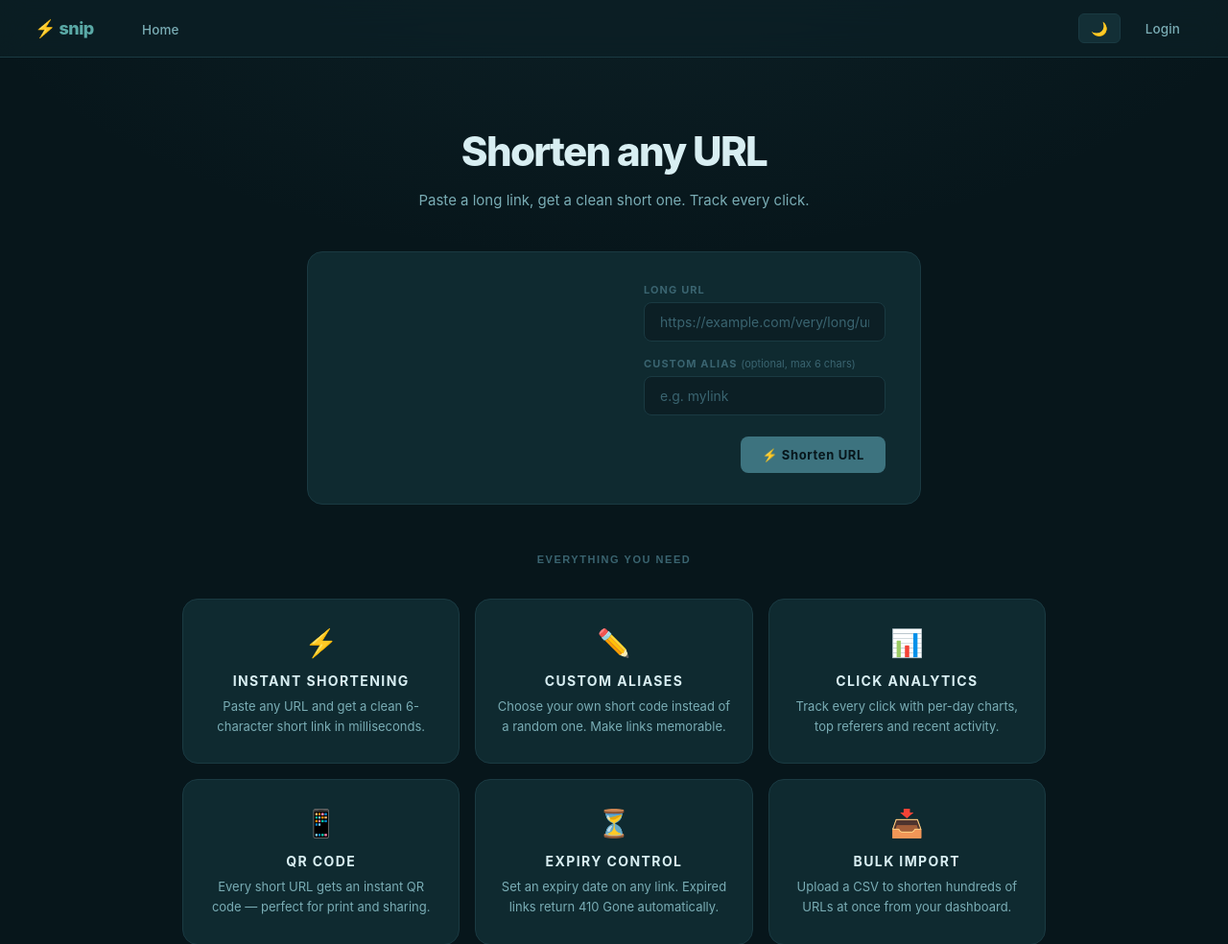
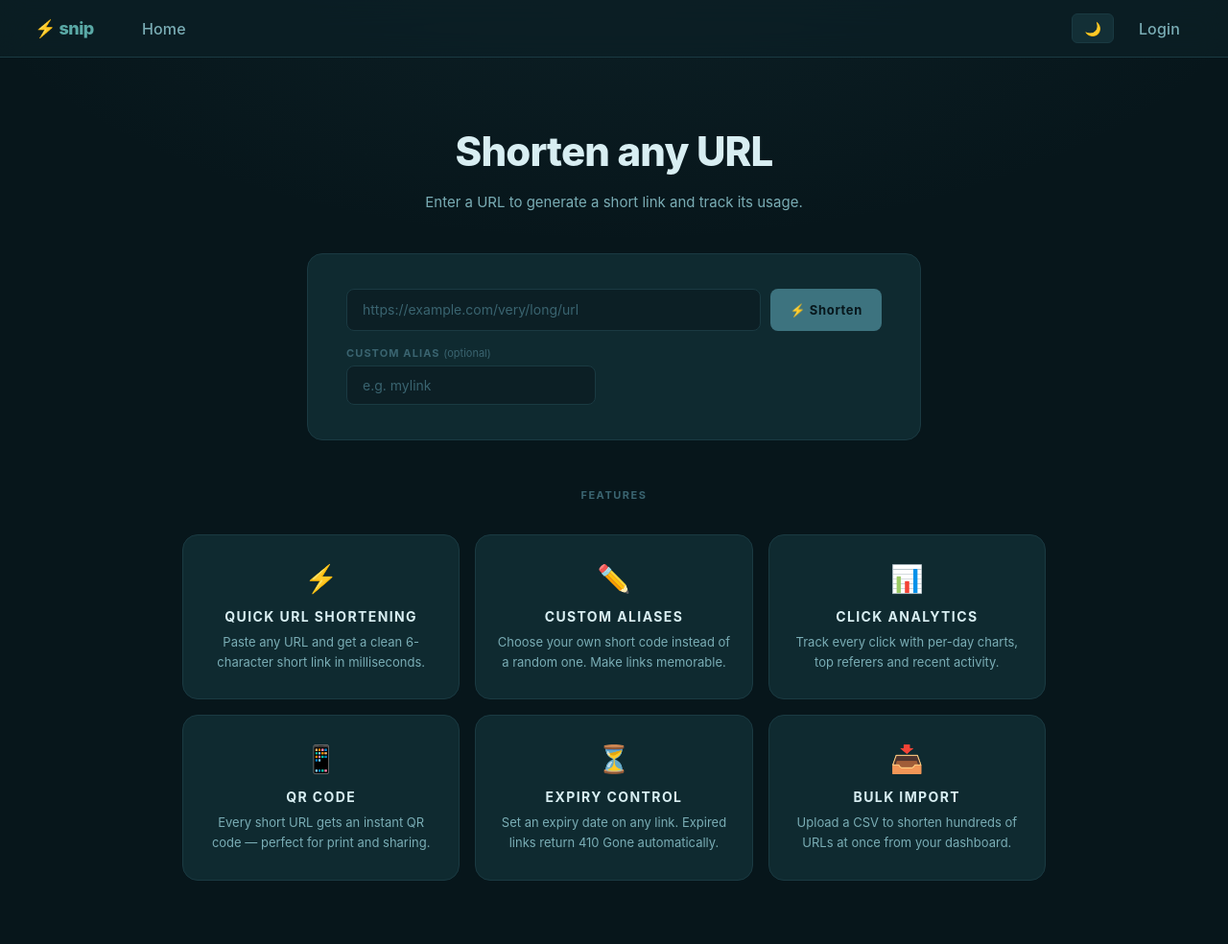
Before and after one commit to balajiselvam005/url_shortener, a Django app: page / in a window 1280 px wide. Shown: the top 984 px of the page at 96% size. After the commit the page ends 918 px from the top, so only its background shows below. Run offline with Django 5.2, Linux system fonts and the light colour scheme.

Commit message:
minute tweaks

```diff
--- a/shortener/admin.py
+++ b/shortener/admin.py
@@ -7,7 +7,7 @@ def deactivate_urls(modeladmin, request, queryset):
     queryset.update(is_active=False)
 
 @admin.action(description="Activate Selected URLs")
-def deactivate_urls(modeladmin, request, queryset):
+def activate_urls(modeladmin, request, queryset):
     queryset.update(is_active=True)
 
 @admin.register(ShortURL)
--- a/shortener/middleware.py
+++ b/shortener/middleware.py
@@ -15,11 +15,10 @@ def is_exempt(path):
 
 class LoginRequiredMiddleware:
     """
-    Middleware alternative to @login_required decorator.
-    Protects all views globally except whitelisted public URLs.
-    Unlike @login_required which is applied per-view, this middleware
-    enforces auth at the request level before any view is called.
+    Middleware to require login for most routes.
+    Public routes like home, shorten API, and redirects are excluded.
     """
+
     def __init__(self, get_response):
         self.get_response = get_response
 
--- a/shortener/models.py
+++ b/shortener/models.py
@@ -28,4 +28,4 @@ class ShortURL(models.Model):
         super().save(*args, **kwargs)
 
     def __str__(self):
-        return self.short_code
+        return f"{self.short_code} → {self.original_url}"
--- a/shortener/views.py
+++ b/shortener/views.py
@@ -43,10 +43,10 @@ def redirect_view(request, code):
     obj = get_object_or_404(ShortURL, short_code=code)
 
     if not obj.is_active:
-        return Http404("The link is inactive")
+        raise Http404("The link is inactive")
 
     if obj.expires_at and obj.expires_at < timezone.now():
-        return HttpResponseGone("The link has expired")
+        raise HttpResponseGone("The link has expired")
 
     try:
 
@@ -61,7 +61,7 @@ def redirect_view(request, code):
         )
 
     except Exception as e :
-        logger.error(f"Click logging failed for {code} : {e}")
+        logger.error(f"Failed to log click for {code}: {e}")
 
     return HttpResponseRedirect(obj.original_url)
 
@@ -92,7 +92,7 @@ def api_shorten(request):
     last_hour = now() - timedelta(hours=1)
     count = ShortURL.objects.filter(ip_address=ip , created_at__gte=last_hour).count()
     if count >= 10:
-        return JsonResponse({"error": "Rate Limit Exceeded"}, status=429)
+        return JsonResponse({"error": "Too many requests. Try again later."}, status=429)
 
     serializer = ShortenSerializer(data = data)
     if not serializer.is_valid():
--- a/templates/base.html
+++ b/templates/base.html
@@ -101,7 +141,7 @@
             .nav-left a,
             .nav-right a {
                 font-family: inherit;
-                font-size: 13.5px;
+                font-size: 16px;
                 font-weight: 500;
                 color: var(--text-muted);
                 padding: 6px 14px;
--- a/templates/bulk_import.html
+++ b/templates/bulk_import.html
@@ -42,7 +42,7 @@ https://openai.com,oai,7</pre>
     <div class="card" style="padding:0; overflow:hidden;">
         <div style="padding:16px 24px; border-bottom:1px solid var(--border); display:flex; justify-content:space-between; align-items:center;">
             <h3 style="margin-bottom:0;">Import Results</h3>
-            <span style="font-size:12px; color:var(--text-dim); font-family:'Syne',sans-serif;">
+            <span style="font-size:12px; color:var(--text-dim); font-family:inherit;">
                 {{ results|length }} row{{ results|length|pluralize }}
             </span>
         </div>
--- a/templates/home.html
+++ b/templates/home.html
@@ -5,35 +5,45 @@
 <div style="max-width: 640px; margin: 0 auto; padding-top: 24px;">
 
     <div style="text-align:center; margin-bottom: 40px;">
-        <h1 style="font-size:42px; font-weight:800; letter-spacing:-0.04em; margin-bottom:14px;">
+        <h1 style="font-size:42px; font-weight:800; letter-spacing:-0.02em; margin-bottom:16px;">
             Shorten any URL
         </h1>
         <p style="color: var(--text-muted); font-size:15px;">
-            Paste a long link, get a clean short one. Track every click.
+            Enter a URL to generate a short link and track its usage.
         </p>
     </div>
 
-    <div class="card">
+    <div class="card" style="padding:36px 40px;">
+
         <form method="POST">
             {% csrf_token %}
 
-            <div class="form-row" style="flex-direction: column; gap:16px;">
+            <div style="display:flex; gap:10px; align-items:center; margin-bottom:16px;">
 
-                <div class="input-group">
-                    <label>Long URL</label>
-                    <input type="url" name="url" placeholder="https://example.com/very/long/url" required>
-                </div>
+                <input type="url" name="url"
+                    placeholder="https://example.com/very/long/url"
+                    required
+                    style="flex:1; height:44px; font-size:14px;">
 
-                <div class="input-group">
-                    <label>Custom Alias <span style="color:var(--text-dim); font-weight:400; text-transform:none; letter-spacing:0;">(optional, max 6 chars)</span></label>
-                    <input type="text" name="custom_alias" placeholder="e.g. mylink" maxlength="6">
-                </div>
-
-                <div style="padding-top: 6px; display:flex; justify-content:flex-end;">
-                    <button type="submit">⚡ Shorten URL</button>
-                </div>
+                <button type="submit" style="height:44px; padding:0 20px;">
+                    ⚡ Shorten
+                </button>
 
             </div>
+
+            <div class="input-group" style="max-width:260px;">
+                <label>
+                    Custom Alias
+                    <span style="color:var(--text-dim); font-weight:400; text-transform:none; letter-spacing:0;">
+                        (optional)
+                    </span>
+                </label>
+
+                <input type="text" name="custom_alias"
+                    placeholder="e.g. mylink"
+                    maxlength="6">
+            </div>
+
         </form>
 
         {% if short_url %}
@@ -52,16 +62,16 @@
 
 <div style="max-width: 900px; margin: 48px auto 0; padding-bottom: 48px;">
 
-    <p style="text-align:center; font-size:11px; font-family:'Syne',sans-serif; font-weight:700;
+    <p style="text-align:center; font-size:11px; font-family:inherit; font-weight:700;
               text-transform:uppercase; letter-spacing:0.14em; color:var(--text-dim); margin-bottom:32px;">
-        Everything you need
+        Features
     </p>
 
     <div style="display:grid; grid-template-columns: repeat(3, 1fr); gap:16px;">
 
         <div class="card" style="text-align:center; padding:28px 20px; margin-bottom:0;">
             <div style="font-size:28px; margin-bottom:14px;">⚡</div>
-            <h3 style="color:var(--text); margin-bottom:8px; font-size:14px;">Instant Shortening</h3>
+            <h3 style="color:var(--text); margin-bottom:8px; font-size:14px;">Quick URL shortening</h3>
             <p style="font-size:13px; line-height:1.6;">
                 Paste any URL and get a clean 6-character short link in milliseconds.
             </p>
```
Also changed, not shown: other parts of templates/base.html (+41 -1 lines), analytics/views.py (+7 -9 lines), templates/analytics.html (+6 -6 lines), templates/dashboard.html (+4 -4 lines).
